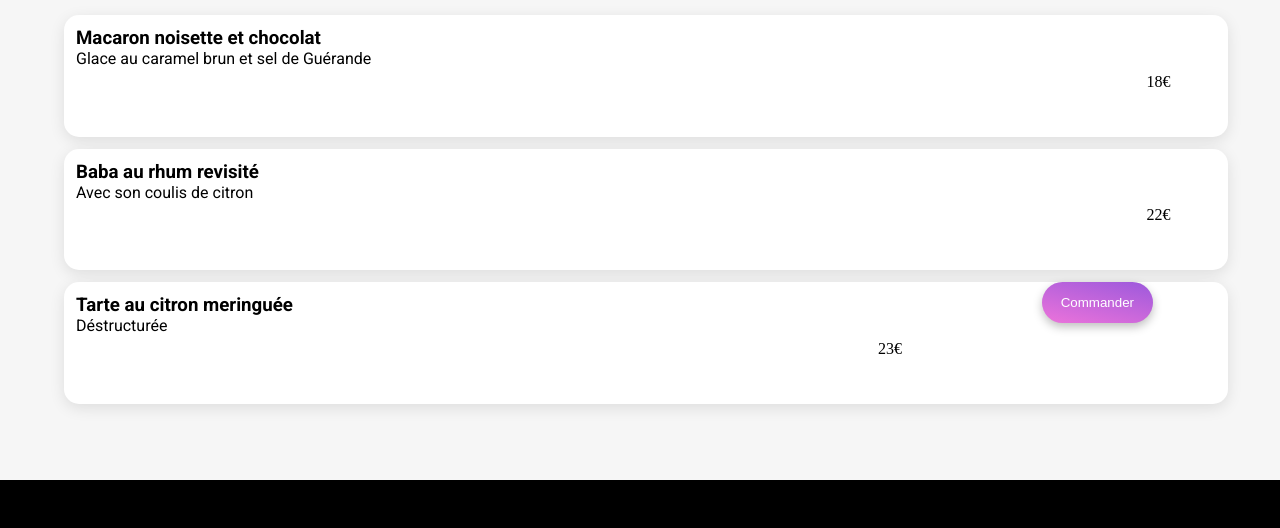
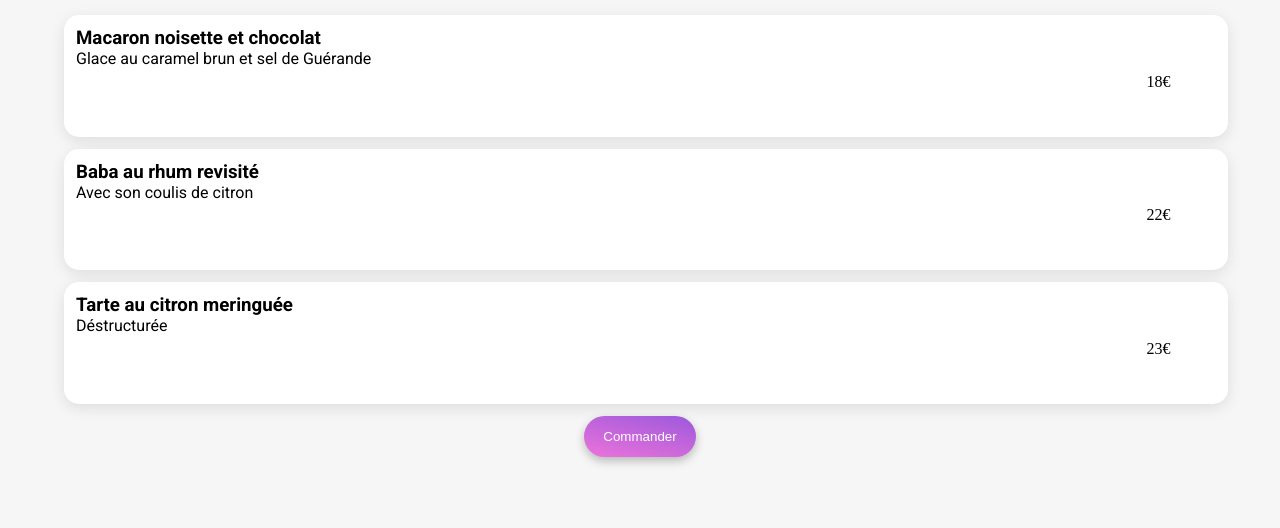
Before and after one commit to SkyKnigth/OhMyFood, a website: page la-note-enchantee.html in a window 1280 px wide. Shown: the part 2286-2814 px from the top of the page. Drawn offline with Linux system fonts and the light colour scheme; a web font is replaced by a local one.

Commit message:
mise a jour

```diff
--- a/la-note-enchantee.html
+++ b/la-note-enchantee.html
@@ -167,10 +167,10 @@
                 <div class="check">
                     <i class="fa-solid fa-circle-check"></i>
                 </div>
-                <div class="paiement">
-                    <button class="button_rounded button_color">Commander</button>
-                </div>
             </article>
+            <div class="paiement">
+                <button class="button_rounded button_color">Commander</button>
+            </div>
         </div>
     </section>
 
--- a/sass/components/button.scss
+++ b/sass/components/button.scss
@@ -1,6 +1,6 @@
 button{
-    margin: 0 75px 57px 82px;
-    padding: 13px 19px;
+    margin: 10% auto 5% auto;
+    padding: 4% 20%;
     color: white;
     background-image: linear-gradient(193.33deg, #9356DC -11.44%, #FF79DA 123.93%);
     border: none;
--- a/sass/global.scss
+++ b/sass/global.scss
@@ -12,3 +12,6 @@
 @import "./components/button.scss";
 
 @import "./pages/la-palette-du-gout.scss";
+@import "./pages/a-la-francaise.scss";
+@import "./pages/la-note-enchantee.scss";
+@import "./pages/le-delice-des-sens.scss";
--- a/sass/pages/la-palette-du-gout.scss
+++ b/sass/pages/la-palette-du-gout.scss
@@ -7,7 +7,7 @@
     background-color: #F6F6F6;
     z-index: 2;
     position: relative;
-    padding: 5% 5% 0 5%;
+    padding: 5% 5% 5% 5%;
     border-radius: 40px 40px 0 0;
     margin-top: -40px;
     .menu-title{
```
Also changed, not shown: a-la-francaise.html (+3 -3 lines), la-palette-du-gout.html (+4 -3 lines), le-delice-des-sens.html (+4 -3 lines), css/style.css.
